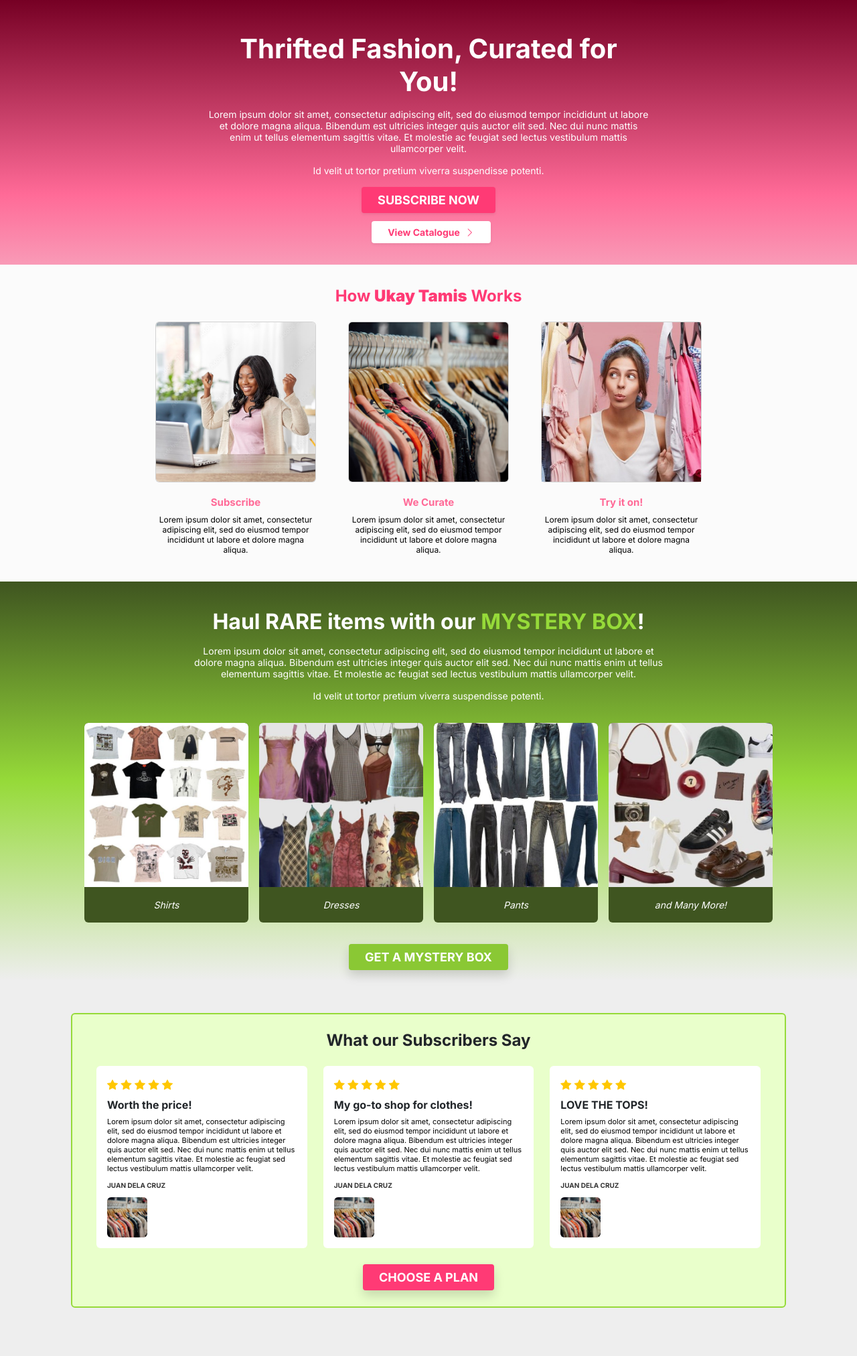
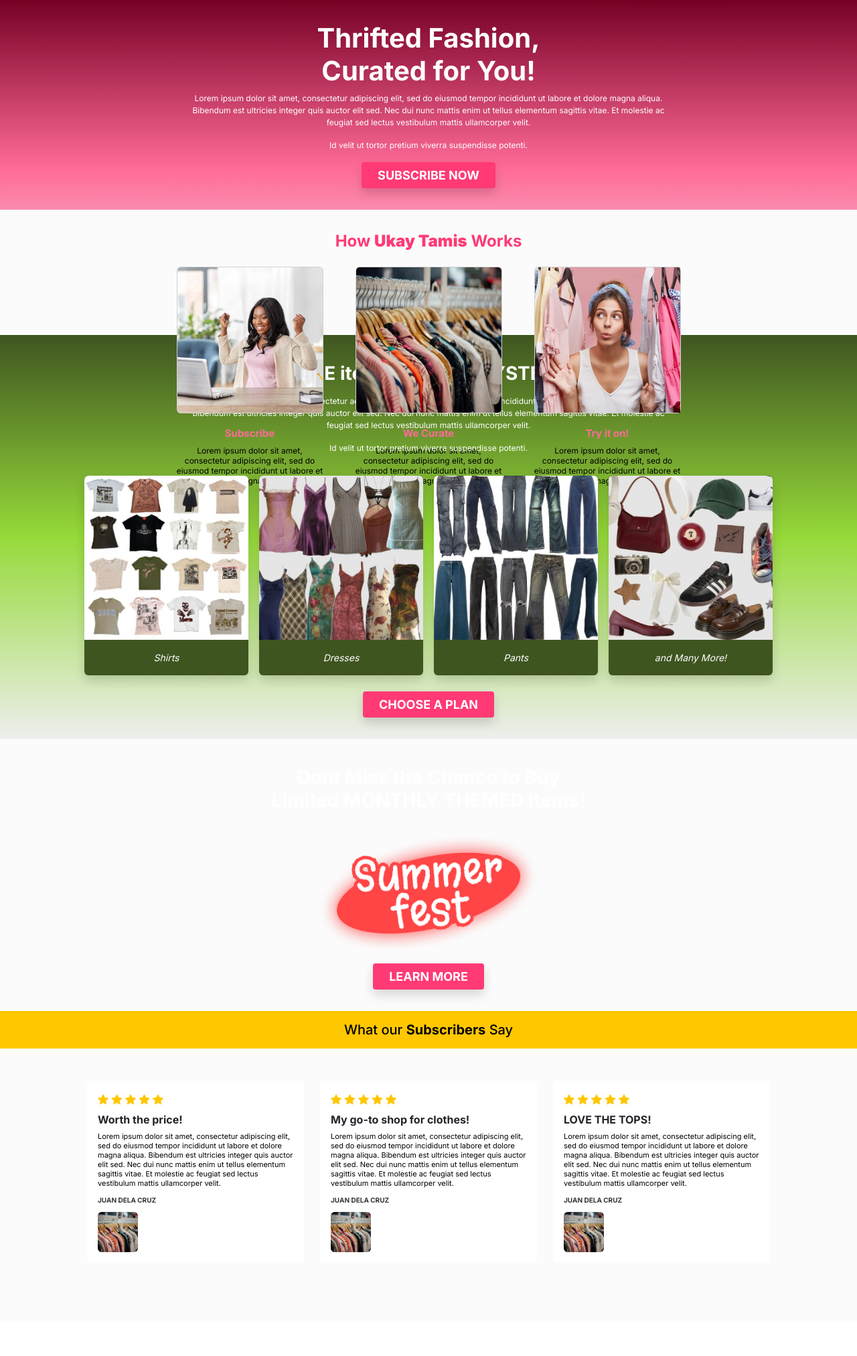
Before and after one commit to msn02/Ukay-Tamis, a PHP site: page /landing_page.php in a window 1280 px wide. Shown: the part 56-2080 px from the top of the page at 67% size. After the commit the page ends 1925 px from the top, so only its background shows below. Run offline with PHP 8.4, Linux system fonts and the light colour scheme.

Commit message:
Update landing_page.php
adding monthly theme section

```diff
--- a/landing_page.php
+++ b/landing_page.php
@@ -7,34 +7,29 @@
     <?php include 'head_resource.php';?>
     <link rel="stylesheet" href="css/landing.css">
 </head>
-<body class="gray_bg2 m-0 p-0">
+<body class="gray_bg">
     <!-- navigation bar -->
     <?php include 'nav_bar.php'?>
 
-    <div class="container-fluid m-0 p-0 gradient_pink2">
+    <div class="container-fluid p-0 gradient_pink">
         <!-- title and intro -->
-        <div class="container center_align">
-            <div class="row center_align p-3 center_text white_text">
-                <div class="col-sm-8 px-4 pt-3 subtitle">
-                    <h1 class="bold_header m-3">Thrifted Fashion, Curated for You!</h1>
-                    <p class="m-3">Lorem ipsum dolor sit amet, consectetur adipiscing elit, sed do eiusmod tempor incididunt ut labore et dolore magna aliqua. Bibendum est ultricies integer quis auctor elit sed. Nec dui nunc mattis enim ut tellus elementum sagittis vitae. Et molestie ac feugiat sed lectus vestibulum mattis ullamcorper velit.</p>
-                    <p class="m-3">Id velit ut tortor pretium viverra suspendisse potenti.</p>
+        <div class="container">
+            <div class="row center_align pt-3 center_text white_text">
+                <div class="col-sm-8 px-4 pt-3">
+                    <h1 class="bold_header">Thrifted Fashion,<br>Curated for You!</h1>
+                    <p>Lorem ipsum dolor sit amet, consectetur adipiscing elit, sed do eiusmod tempor incididunt ut labore et dolore magna aliqua. Bibendum est ultricies integer quis auctor elit sed. Nec dui nunc mattis enim ut tellus elementum sagittis vitae. Et molestie ac feugiat sed lectus vestibulum mattis ullamcorper velit.</p>
+                    <p>Id velit ut tortor pretium viverra suspendisse potenti.</p>
                 </div>
-                <!-- subscribe -->
-                <div class="px-0 pink_btn white_border pb-1">
-                    <a href="subscription_price.php" class="text-decoration-none "><button class="btn btn-dark border-0 px-4 shadow-sm rounded-1" type="button">SUBSCRIBE NOW</button></a>
-                </div>
-                <!-- view catalogue -->
-                <div class="white_btn2 pb-3 mt-2 ms-2">
-                    <a href="catalogue_page.php" class="text-decoration-none"><button class="btn btn-dark border-0 px-4 shadow-sm rounded-1" type="button">View Catalogue<i class="bi bi-chevron-right ms-2"></i></button></a>
+                <div class="col-sm-12 p-0 pink_btn pb-3">
+                    <a href="subscription_price.php" class="text-decoration-none"><button class="btn btn-dark border-0 px-4 shadow rounded-1" type="button">SUBSCRIBE NOW</button></a>
                 </div>
             </div>
         </div>
-
         <!-- how UKAY TAMIS works -->
-        <div class="container-fluid m-0 p-3 how_app_work gray_bg">
+        <div class="container-fluid mt-3 gray_bg">
+            <div class="container py-3 how_app_work">
                 <h4 class="bold_header pink_highlight2 pt-3">How <strong>Ukay Tamis</strong> Works</h4>
-            <div class="row center_align pt-3 px-5 m-0 gx-5 how_app_work">
+                <div class="row center_align pt-3 px-5 gx-5 how_app_work">
                     <div class="col-sm-3">
                         <div class="card ratio ratio-1x1 mb-3 overflow-hidden">
                             <img src="resources/1.jpg" class="img-fluid" alt="Subscribe">
@@ -59,20 +54,21 @@
                 </div>
             </div>
         </div>
+    </div>
 
     <!-- mystery box -->
     <div class="container-fluid m-0 p-0 gradient_green">
         <div class="container">
             <div class="row center_align pt-3 center_text white_text">
-                <div class="col-sm-8 px-4 pt-4 subtitle">
-                    <h2 class="bold_header mb-3">Haul RARE items with our <span class="green_highlight">MYSTERY BOX</span>!</h2>
+                <div class="col-sm-8 px-4 pt-4">
+                    <h3 class="bold_header mb-3">Haul RARE items with our MYSTERY BOX!</h3>
                     <p>Lorem ipsum dolor sit amet, consectetur adipiscing elit, sed do eiusmod tempor incididunt ut labore et dolore magna aliqua. Bibendum est ultricies integer quis auctor elit sed. Nec dui nunc mattis enim ut tellus elementum sagittis vitae. Et molestie ac feugiat sed lectus vestibulum mattis ullamcorper velit.</p>
                     <p>Id velit ut tortor pretium viverra suspendisse potenti.</p>
                 </div>
                 <div class="row center_align pt-3 px-5 gx-3">
                     <!-- image -->
                     <div class="col-sm-3 mb-4">
-                        <div class="card border-0 overflow-hidden card_content">
+                        <div class="card border-0 overflow-hidden card_content shadow">
                             <img src="resources/shirts.jpg" class="card-img-top img-fluid" alt="Subscribe">
                             <div class="card-body">
                                 <p class="card-text">Shirts</p>
@@ -80,7 +76,7 @@
                         </div>
                     </div>
                     <div class="col-sm-3 mb-4">
-                        <div class="card border-0 overflow-hidden card_content">
+                        <div class="card border-0 overflow-hidden card_content shadow">
                             <img src="resources/dress.jpg" class="card-img-top img-fluid" alt="Subscribe">
                             <div class="card-body">
                                 <p class="card-text">Dresses</p>
@@ -88,7 +84,7 @@
                         </div>
                     </div>
                     <div class="col-sm-3 mb-4">
-                        <div class="card border-0 overflow-hidden card_content">
+                        <div class="card border-0 overflow-hidden card_content shadow">
                             <img src="resources/pants.jpg" class="card-img-top img-fluid" alt="Subscribe">
                             <div class="card-body">
                                 <p class="card-text">Pants</p>
@@ -96,7 +92,7 @@
                         </div>
                     </div>
                     <div class="col-sm-3 mb-4">
-                        <div class="card border-0 overflow-hidden card_content">
+                        <div class="card border-0 overflow-hidden card_content shadow">
                             <img src="resources/more.jpg" class="card-img-top img-fluid" alt="Subscribe">
                             <div class="card-body">
                                 <p class="card-text">and Many More!</p>
@@ -104,19 +100,46 @@
                         </div>
                     </div>
                 </div>
-                <div class="col-sm-12 p-0 green_btn mt-2 mb-3 btn_text">
-                    <a href="mystery_box.php" class="text-decoration-none"><button class="btn btn-dark border-0 px-4 shadow rounded-1" type="button">GET A MYSTERY BOX</button></a>
+                <div class="col-sm-12 p-0 pink_btn pb-3 mb-3 btn_text">
+                    <a href="subscription_price.php" class="text-decoration-none"><button class="btn btn-dark border-0 px-4 shadow rounded-1" type="button">CHOOSE A PLAN</button></a>
+                </div>
+            </div>
+        </div>
+    </div>
+
+    <!-- Monthly Theme -->
+    <div class="container-fluid m-0 p-0 gradient_blue_orange_red">
+        <div class="container">
+            <div class="row center_align pt-3 center_text white_text">
+                <div class="col-sm-8 px-4 pt-4">
+                    <h3 class="bold_header mb-3">Dont Miss the Chance to Buy <br> Limited MONTHLY THEMED Items!</h3>
+                </div>
+                <div class="row center_align pt-3 px-5 gx-3">
+                    <!-- image -->
+                    <div class="col-sm-4 mb-3 mt-0 mx-0">
+
+                        <img src="resources/theme_logo.png" class="card-img-top img-fluid" alt="theme">
+
+                        </div>
+                    </div>
+                <div class="col-sm-12 p-0 pink_btn pb-3 mb-3 btn_text">
+                    <a href="month_theme_page.php" class="text-decoration-none"><button class="btn btn-dark border-0 px-4 shadow rounded-1" type="button">LEARN MORE</button></a>
                 </div>
             </div>
         </div>
     </div>
 
     <div class="container-fluid m-0 p-0">
+        <div class="container-fluid center_align center_text px-4 pt-3 yellow_bg">
+            <div class="container black_text mb-2">
+                <h5>What our <span class="bold_header">Subscribers</span> Say</h5>
+            </div>
+        </div>
+
         <!-- customer reviews -->
-        <div class="container-fluid pb-4">
-            <div class="container p-5">
-                <div class="row p-4 rounded-2 green_border">
-                    <h4 class="text-center bold_header mb-4">What our <span class="">Subscribers</span> Say</h4>
+        <div class="container-fluid gradient_yellow pb-4">
+            <div class="container p-0 text-right">
+                <div class="container row g-4 m-0 p-5">
                     <!-- card -->
                     <div class="col-sm-4 mb-3 mt-0 mx-0">
                         <div class="card border-0 p-3">
@@ -189,11 +212,6 @@
                             </div>
                         </div>
                     </div>
-
-                    <!-- choose a plan -->
-                    <div class="d-flex justify-content-center p-0 pink_btn pt-2 btn_text">
-                        <a href="subscription_price.php" class="text-decoration-none"><button class="btn btn-dark border-0 px-4 shadow rounded-1" type="button">CHOOSE A PLAN</button></a>
-                    </div>
                 </div>
             </div>
         </div>
```
Lines whose indentation alone changed are shown as unchanged.
